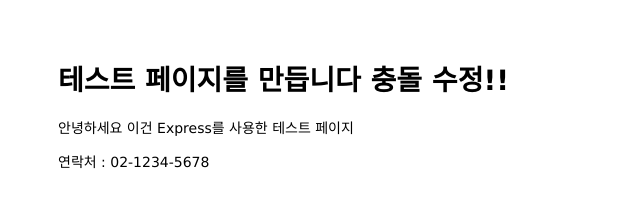
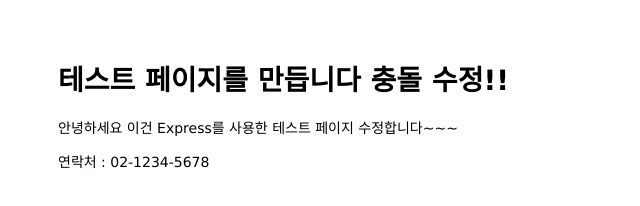
Before and after one commit to awsehwang/mastering-git-github, a website: page public/index.html in a window 1280 px wide. Shown: the whole page, without its empty margins (0-640 px from the left). Drawn offline with Linux system fonts and the light colour scheme.

Commit message:
Change body

```diff
--- a/public/index.html
+++ b/public/index.html
@@ -6,7 +6,7 @@
 
 	<body>
 		<h1>테스트 페이지를 만듭니다 충돌 수정!!</h1>
-		<p>안녕하세요 이건 Express를 사용한 테스트 페이지</p>
+		<p>안녕하세요 이건 Express를 사용한 테스트 페이지 수정합니다~~~</p>
 	</body>
 
 	<footer>
```
